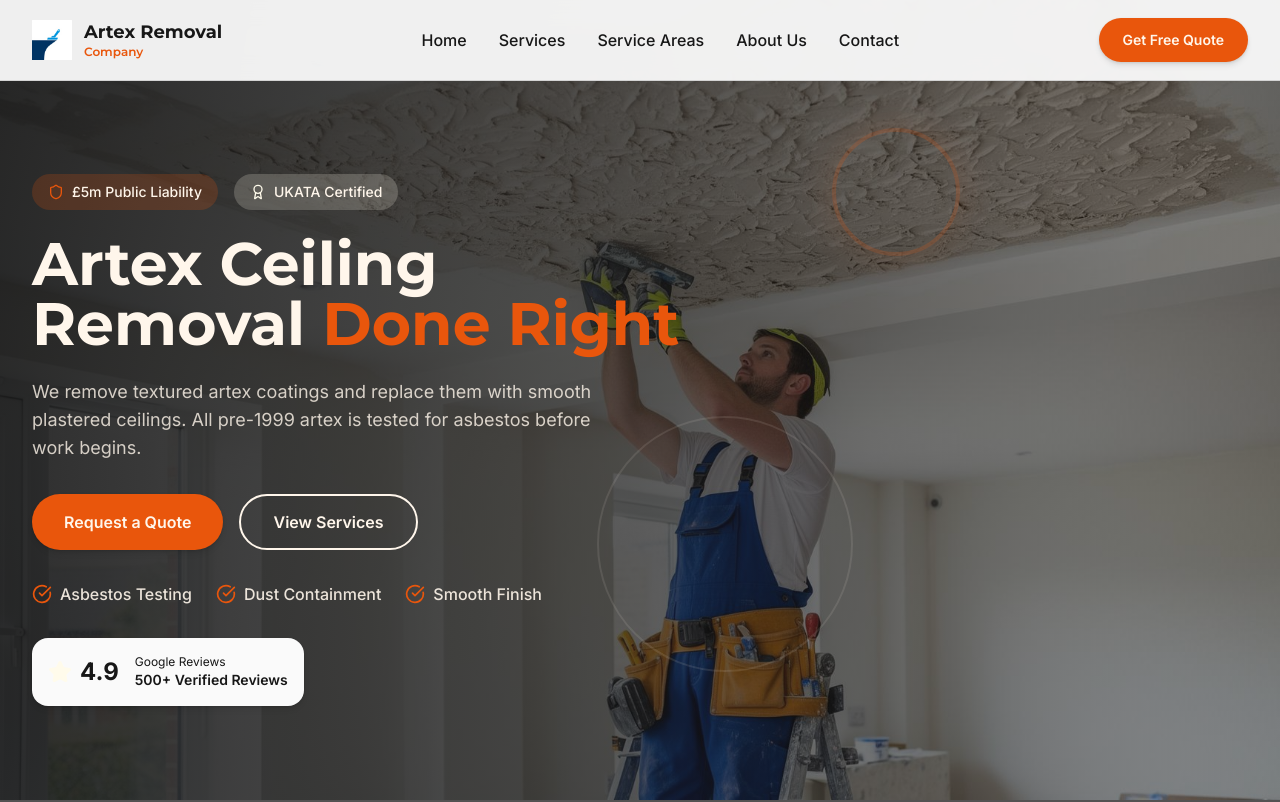
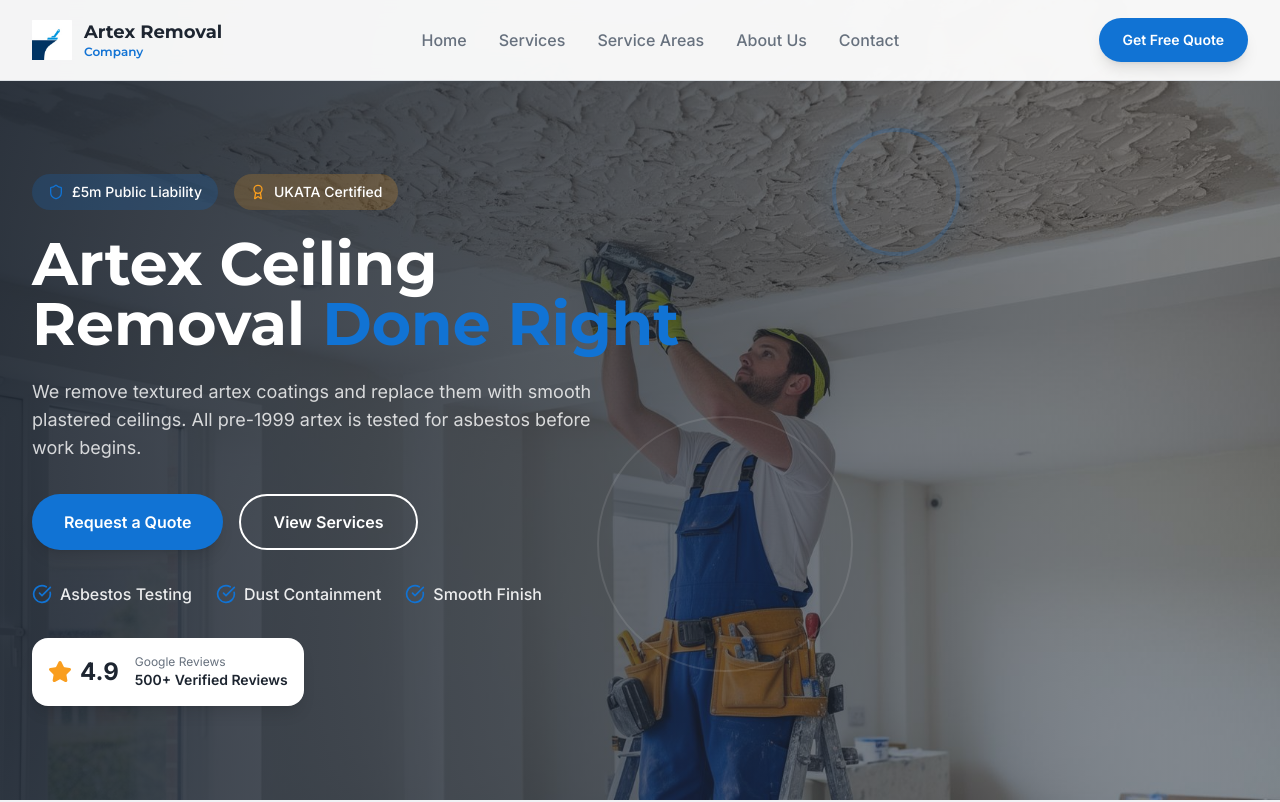
Before and after one commit to generalcont/artexremovalcompany, a React (Vite) app: page / in a window 1280 px wide. Shown: the top 802 px of the page. Built offline with nearby package versions, Linux system fonts and the light colour scheme; the HTML template or start-up script is replaced by a standard one.

Commit message:
Reverted to commit b0c64a0280f7e8860215b7ed1de6a8a98c64fa5a

```diff
--- a/src/index.css
+++ b/src/index.css
@@ -1,10 +1,4 @@
 @import url('https://fonts.googleapis.com/css2?family=Montserrat:wght@400;500;600;700;800&family=Inter:wght@400;500;600;700&display=swap');
-@import url("https://fonts.googleapis.com/css2?family=Roboto:wght@400;500;700&display=swap");
-@import url("https://fonts.googleapis.com/css2?family=Libre+Caslon+Text:wght@400;700&display=swap");
-@import url("https://fonts.googleapis.com/css2?family=Roboto+Mono:wght@400;700&display=swap");
-@import url("https://fonts.googleapis.com/css2?family=Inter:wght@400;500;600;700&display=swap");
-@import url("https://fonts.googleapis.com/css2?family=Lora:wght@400;500;600;700&display=swap");
-@import url("https://fonts.googleapis.com/css2?family=Space+Mono:wght@400;700&display=swap");
 
 @tailwind base;
 @tailwind components;
@@ -12,33 +6,33 @@
 
 @layer base {
   :root {
-    --background: 0 0% 96%;
-    --foreground: 0 0% 9%;
+    --background: 210 20% 98%;
+    --foreground: 215 25% 15%;
 
-    --card: 0 0% 98%;
-    --card-foreground: 0 0% 9%;
+    --card: 0 0% 100%;
+    --card-foreground: 215 25% 15%;
 
-    --popover: 0 0% 89%;
-    --popover-foreground: 0 0% 9%;
+    --popover: 0 0% 100%;
+    --popover-foreground: 215 25% 15%;
 
-    --primary: 20 90% 48%;
-    --primary-foreground: 33 100% 96%;
+    --primary: 210 85% 45%;
+    --primary-foreground: 0 0% 100%;
 
-    --secondary: 0 0% 32%;
-    --secondary-foreground: 0 0% 98%;
+    --secondary: 210 20% 95%;
+    --secondary-foreground: 215 25% 15%;
 
-    --muted: 0 0% 63%;
-    --muted-foreground: 0 0% 9%;
+    --muted: 210 15% 92%;
+    --muted-foreground: 215 10% 45%;
 
-    --accent: 47 100% 96%;
-    --accent-foreground: 37 92% 50%;
+    --accent: 35 95% 55%;
+    --accent-foreground: 215 25% 15%;
 
-    --destructive: 0 72% 50%;
-    --destructive-foreground: 0 85% 97%;
+    --destructive: 0 84.2% 60.2%;
+    --destructive-foreground: 0 0% 100%;
 
-    --border: 0 0% 83%;
-    --input: 0 0% 83%;
-    --ring: 20 90% 48%;
+    --border: 210 15% 88%;
+    --input: 210 15% 88%;
+    --ring: 210 85% 45%;
 
     --radius: 0.75rem;
 
@@ -56,85 +50,52 @@
     --font-body: 'Inter', sans-serif;
 
     --sidebar-background: 0 0% 98%;
-    --sidebar-foreground: 0 0% 9%;
-    --sidebar-primary: 20 90% 48%;
-    --sidebar-primary-foreground: 33 100% 96%;
-    --sidebar-accent: 0 0% 32%;
-    --sidebar-accent-foreground: 0 0% 98%;
-    --sidebar-border: 0 0% 83%;
-    --sidebar-ring: 20 90% 48%;
-    --chart-1: 27 95% 60%;
-    --chart-2: 43 96% 56%;
-    --chart-3: 47 95% 53%;
-    --chart-4: 24 94% 53%;
-    --chart-5: 0 0% 45%;
-    --sidebar: 0 0% 98%;
-    --font-sans: 'Roboto', ui-sans-serif, system-ui, -apple-system, BlinkMacSystemFont, 'Segoe UI', 'Helvetica Neue', Arial, 'Noto Sans', sans-serif;
-    --font-serif: 'Libre Caslon Text', ui-serif, Georgia, Cambria, 'Times New Roman', Times, serif;
-    --font-mono: 'Roboto Mono', ui-monospace, SFMono-Regular, Menlo, Monaco, Consolas, 'Liberation Mono', 'Courier New', monospace;
-    --shadow-2xs: 0 1px 3px 0px hsl(0 0% 0% / 0.05);
-    --shadow-xs: 0 1px 3px 0px hsl(0 0% 0% / 0.05);
-    --shadow-sm: 0 1px 3px 0px hsl(0 0% 0% / 0.1), 0 1px 2px -1px hsl(0 0% 0% / 0.1);
-    --shadow: 0 1px 3px 0px hsl(0 0% 0% / 0.1), 0 1px 2px -1px hsl(0 0% 0% / 0.1);
-    --shadow-md: 0 1px 3px 0px hsl(0 0% 0% / 0.1), 0 2px 4px -1px hsl(0 0% 0% / 0.1);
-    --shadow-lg: 0 1px 3px 0px hsl(0 0% 0% / 0.1), 0 4px 6px -1px hsl(0 0% 0% / 0.1);
-    --shadow-xl: 0 1px 3px 0px hsl(0 0% 0% / 0.1), 0 8px 10px -1px hsl(0 0% 0% / 0.1);
-    --shadow-2xl: 0 1px 3px 0px hsl(0 0% 0% / 0.25);
-    --tracking-normal: 0em;
-    --spacing: 0.25rem;
+    --sidebar-foreground: 240 5.3% 26.1%;
+    --sidebar-primary: 240 5.9% 10%;
+    --sidebar-primary-foreground: 0 0% 98%;
+    --sidebar-accent: 240 4.8% 95.9%;
+    --sidebar-accent-foreground: 240 5.9% 10%;
+    --sidebar-border: 220 13% 91%;
+    --sidebar-ring: 217.2 91.2% 59.8%;
   }
 
   .dark {
-    --background: 0 0% 9%;
-    --foreground: 0 0% 98%;
+    --background: 215 25% 8%;
+    --foreground: 210 20% 98%;
 
-    --card: 0 0% 14%;
-    --card-foreground: 0 0% 98%;
+    --card: 215 25% 10%;
+    --card-foreground: 210 20% 98%;
 
-    --popover: 0 0% 25%;
-    --popover-foreground: 0 0% 98%;
+    --popover: 215 25% 10%;
+    --popover-foreground: 210 20% 98%;
 
-    --primary: 27 95% 60%;
-    --primary-foreground: 12 81% 14%;
+    --primary: 210 85% 55%;
+    --primary-foreground: 0 0% 100%;
 
-    --secondary: 0 0% 45%;
-    --secondary-foreground: 0 0% 98%;
+    --secondary: 215 25% 15%;
+    --secondary-foreground: 210 20% 98%;
 
-    --muted: 0 0% 45%;
-    --muted-foreground: 0 0% 98%;
+    --muted: 215 20% 18%;
+    --muted-foreground: 210 15% 65%;
 
-    --accent: 20 91% 14%;
-    --accent-foreground: 43 96% 56%;
+    --accent: 35 95% 55%;
+    --accent-foreground: 215 25% 10%;
 
-    --destructive: 0 84% 60%;
-    --destructive-foreground: 0 85% 97%;
+    --destructive: 0 62.8% 30.6%;
+    --destructive-foreground: 0 0% 100%;
 
-    --border: 0 0% 32%;
-    --input: 0 0% 32%;
-    --ring: 27 95% 60%;
+    --border: 215 20% 18%;
+    --input: 215 20% 18%;
+    --ring: 210 85% 55%;
 
     --sidebar-background: 240 5.9% 10%;
-    --sidebar-foreground: 0 0% 98%;
-    --sidebar-primary: 27 95% 60%;
-    --sidebar-primary-foreground: 12 81% 14%;
-    --sidebar-accent: 43 96% 56%;
-    --sidebar-accent-foreground: 20 91% 14%;
-    --sidebar-border: 0 0% 32%;
-    --sidebar-ring: 27 95% 60%;
-    --chart-1: 30 97% 72%;
-    --chart-2: 45 96% 64%;
-    --chart-3: 48 96% 76%;
-    --chart-4: 27 95% 60%;
-    --chart-5: 0 0% 45%;
-    --sidebar: 0 0% 14%;
-    --shadow-2xs: 0 1px 3px 0px hsl(0 0% 0% / 0.05);
-    --shadow-xs: 0 1px 3px 0px hsl(0 0% 0% / 0.05);
-    --shadow-sm: 0 1px 3px 0px hsl(0 0% 0% / 0.1), 0 1px 2px -1px hsl(0 0% 0% / 0.1);
-    --shadow: 0 1px 3px 0px hsl(0 0% 0% / 0.1), 0 1px 2px -1px hsl(0 0% 0% / 0.1);
-    --shadow-md: 0 1px 3px 0px hsl(0 0% 0% / 0.1), 0 2px 4px -1px hsl(0 0% 0% / 0.1);
-    --shadow-lg: 0 1px 3px 0px hsl(0 0% 0% / 0.1), 0 4px 6px -1px hsl(0 0% 0% / 0.1);
-    --shadow-xl: 0 1px 3px 0px hsl(0 0% 0% / 0.1), 0 8px 10px -1px hsl(0 0% 0% / 0.1);
-    --shadow-2xl: 0 1px 3px 0px hsl(0 0% 0% / 0.25);
+    --sidebar-foreground: 240 4.8% 95.9%;
+    --sidebar-primary: 224.3 76.3% 48%;
+    --sidebar-primary-foreground: 0 0% 100%;
+    --sidebar-accent: 240 3.7% 15.9%;
+    --sidebar-accent-foreground: 240 4.8% 95.9%;
+    --sidebar-border: 240 3.7% 15.9%;
+    --sidebar-ring: 217.2 91.2% 59.8%;
   }
 }
 
```
Also changed, not shown: tailwind.config.ts (+77 -162 lines).
